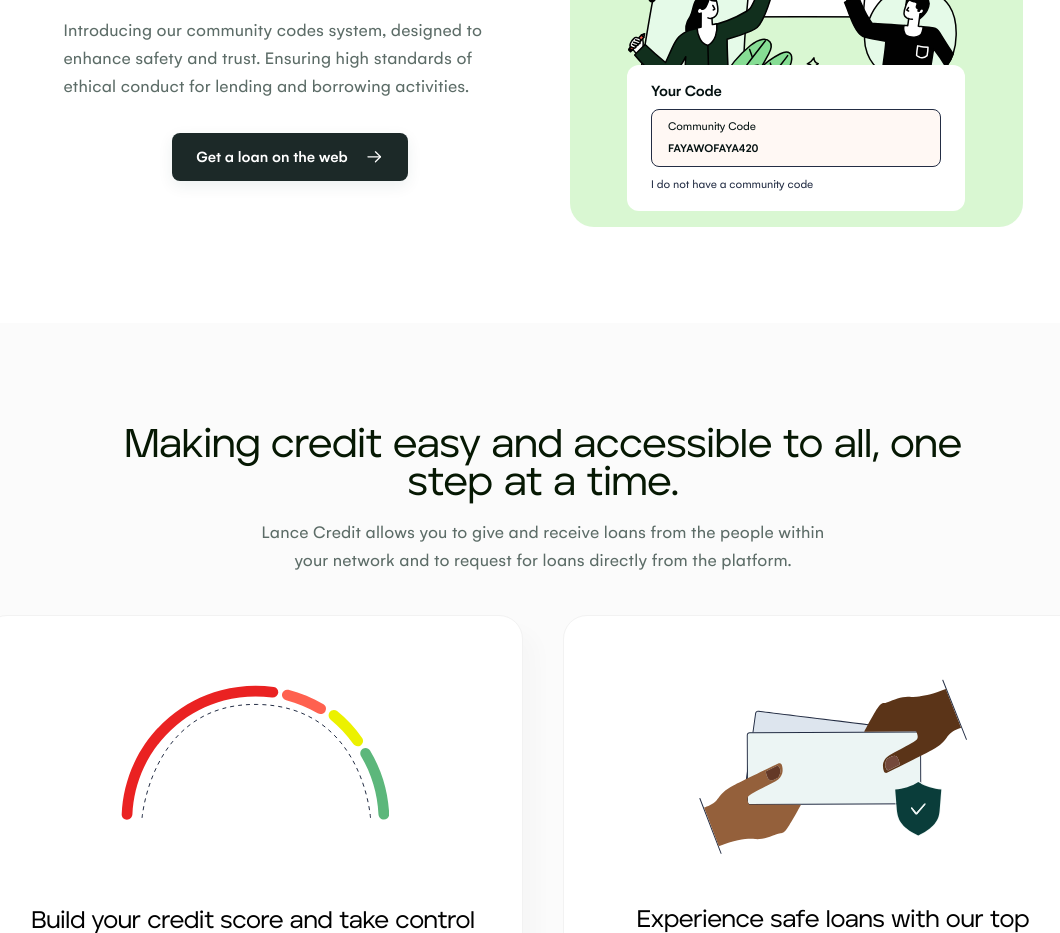
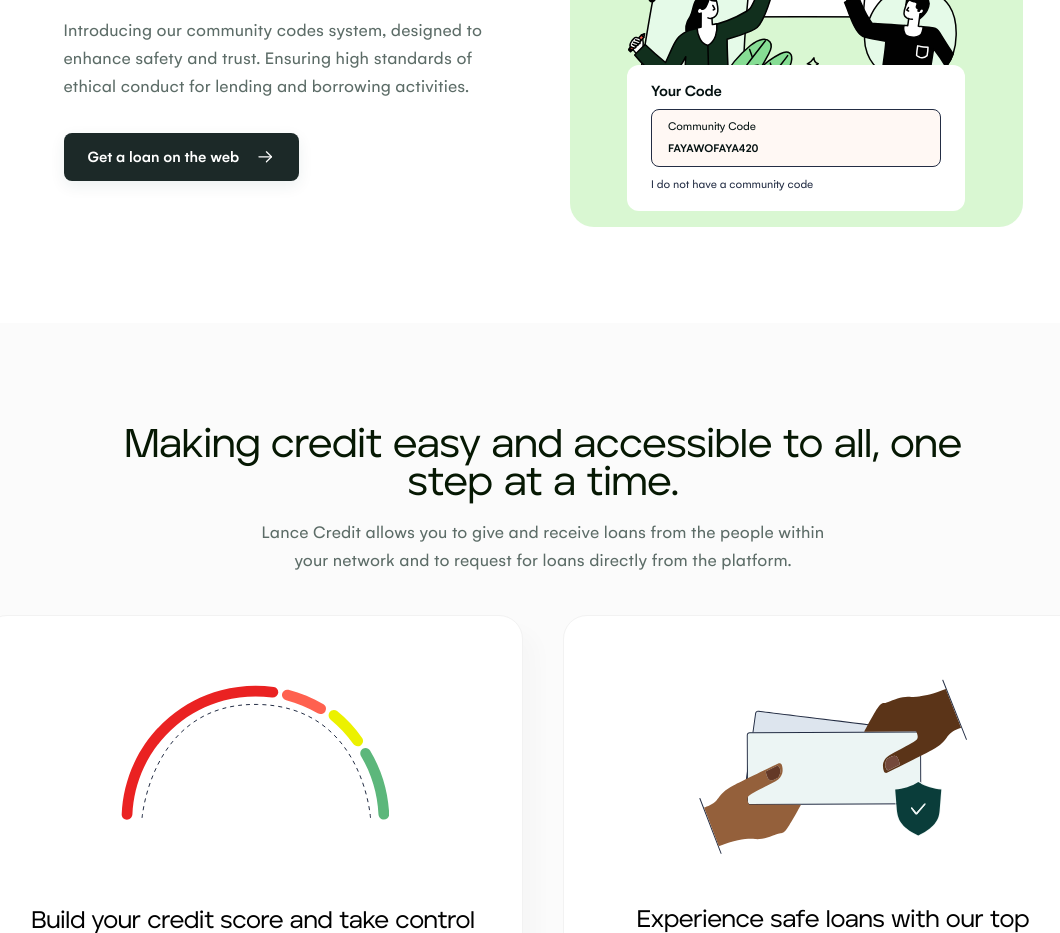
Before and after one commit to Lance-Credit/website, a Nuxt app: page / in a window 1280 px wide. Shown: the part 3900-4833 px from the top of the page, without its empty margins (97-1157 px from the left). Built offline with nearby package versions, Linux system fonts and the light colour scheme.

Commit message:
:bug: Fix: Button alignment issues in Community Section

```diff
--- a/pages/index.vue
+++ b/pages/index.vue
@@ -192,7 +192,7 @@
                     <p class="mb-8 text-[#5C6C67] text-base sm:text-lg leading-[26px] tracking-[0.16px] sm:tracking-[0.18px] text-center sm:text-left">
                         Introducing our community codes system, designed to enhance safety and trust. Ensuring high standards of ethical conduct for lending and borrowing activities.
                     </p>
-                    <NuxtLink to="" class="btn btn-secondary flex items-center w-fit gap-4 mx-auto">
+                    <NuxtLink to="" class="btn btn-secondary flex items-center w-fit gap-4 mx-auto sm:ml-0">
                         <span>Get a loan on the web</span>
                         <svg xmlns="http://www.w3.org/2000/svg" width="20" height="20" viewBox="0 0 20 20" fill="none">
                             <path d="M3.33594 9.77148C3.33594 9.45507 3.57107 9.19358 3.87613 9.15219L3.96094 9.14648H16.4609C16.8061 9.14648 17.0859 9.42631 17.0859 9.77148C17.0859 10.0879 16.8508 10.3494 16.5457 10.3908L16.4609 10.3965H3.96094C3.61576 10.3965 3.33594 10.1167 3.33594 9.77148Z" fill="white"/>
```
